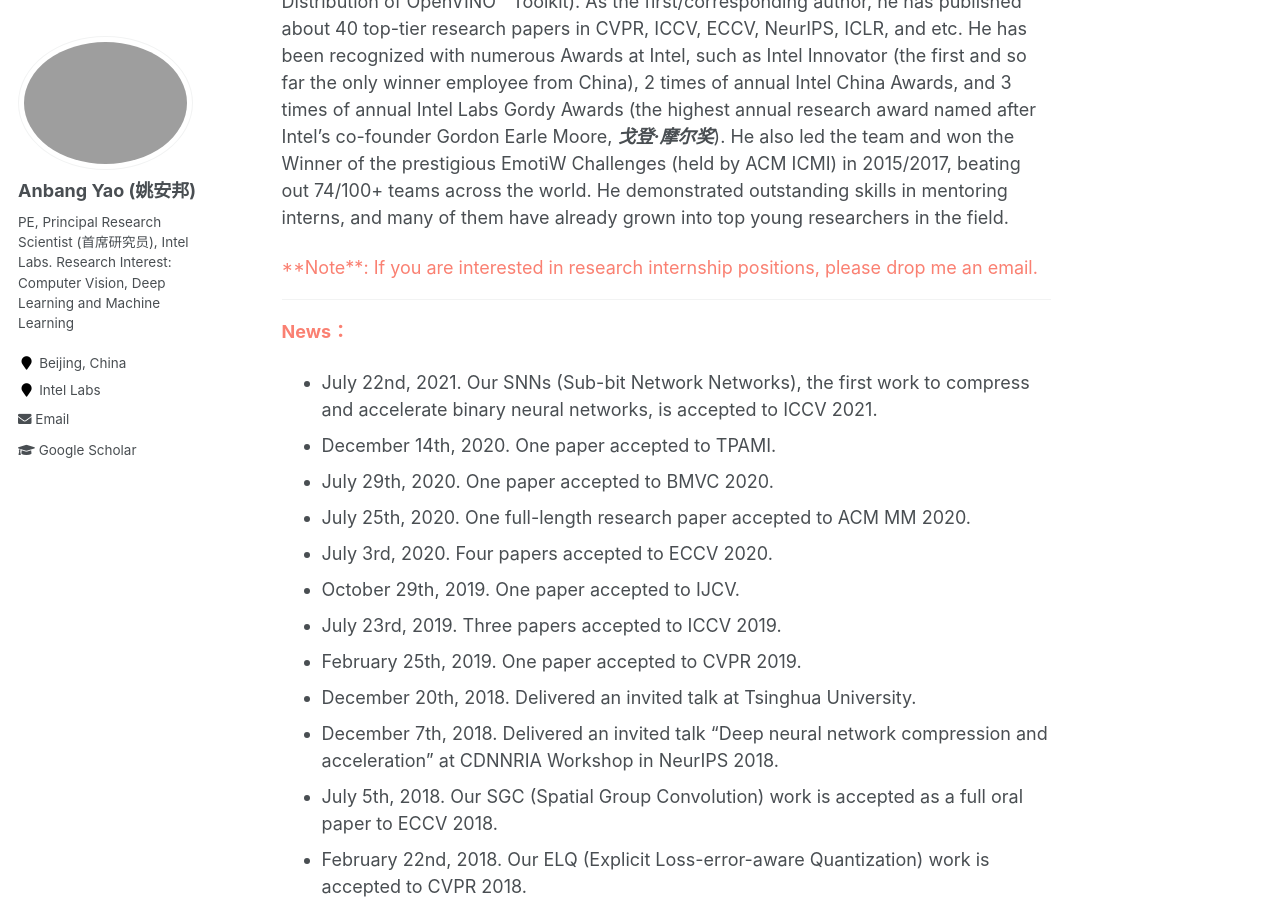
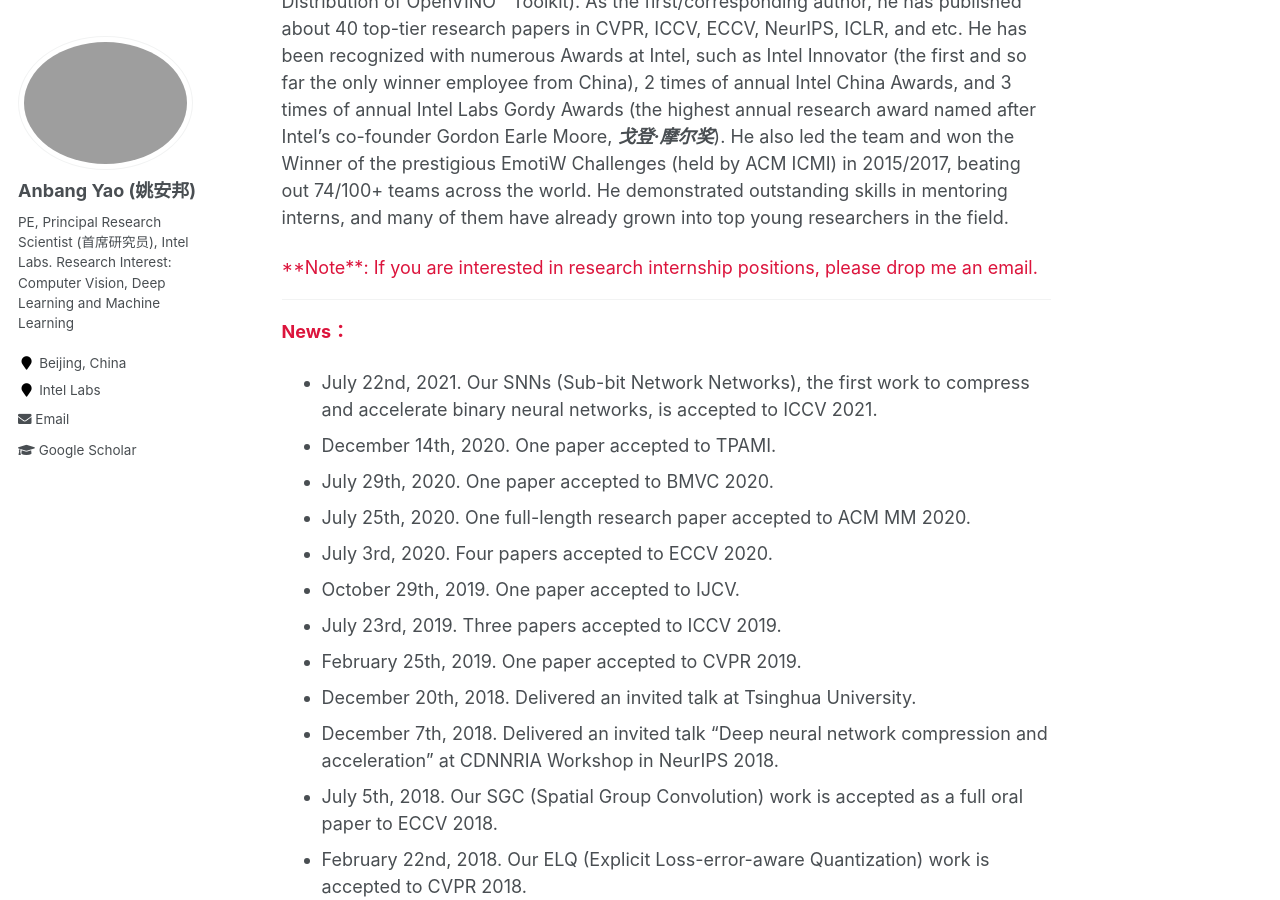
Before and after one commit to YaoAnbang/YaoAnbang.github.io, a Jekyll site: the page built from _pages/about.md, in a window 1280 px wide and 900 px high, scrolled down 309 px. Built offline with Jekyll 4.4.1, drawn with Linux system fonts in a browser that asks for light colours.

Commit message:
Update about.md

```diff
--- a/_pages/about.md
+++ b/_pages/about.md
@@ -13,9 +13,9 @@
 
 Anbang Yao got his Ph.D. degree from Tsinghua University in 2010. He is currently a PE (Principal Engineer), Principal Research Scientist at Intel Labs China where he leads the research efforts on developing omni-scale high-performance intelligent vision systems. He has over 80 PCT/US/EP patent applications got granted/filed, which are widely used in Intel AI related HW designs (such as Intel® Movidius™ Neural Compute Sticks and Intel® Arria® 10 SoC FPGAs) and SW applications (such as Intel® RealSense™ SDK and Intel® Distribution of OpenVINO™ Toolkit). As the first/corresponding author, he has published about 40 top-tier research papers in CVPR, ICCV, ECCV, NeurIPS, ICLR, and etc. He has been recognized with numerous Awards at Intel, such as Intel Innovator (the first and so far the only winner employee from China), 2 times of annual Intel China Awards, and 3 times of annual Intel Labs Gordy Awards (the highest annual research award named after Intel's co-founder Gordon Earle Moore, ***戈登·摩尔奖***). He also led the team and won the Winner of the prestigious EmotiW Challenges (held by ACM ICMI) in 2015/2017, beating out 74/100+ teams across the world. He demonstrated outstanding skills in mentoring interns, and many of them have already grown into top young researchers in the field.
 
-<font color="Salmon">**Note**: If you are interested in research internship positions, please drop me an email. </font>
+<font color="Crimson">**Note**: If you are interested in research internship positions, please drop me an email. </font>
 ---
-**<font color="Salmon">News：</font>**
+**<font color="Crimson">News：</font>**
 
 + July 22nd, 2021. Our SNNs (Sub-bit Network Networks), the first work to compress and accelerate binary neural networks, is accepted to ICCV 2021.
 + December 14th, 2020. One paper accepted to TPAMI.
@@ -44,7 +44,7 @@
 **2021**
 
 <!-- <blockquote> -->
-+ Sub-bit Neural Networks: Learning to Compress and Accelerate Binary Neural Networks.<br> Yikai Wang\*, Yi Yang, Fuchun Sun and Anbang Yao\#.<br> Accepted to <em>**International Conference on Computer Vision (ICCV)**</em>, 2021.<br> [<font color="DeepSkyBlue">[Paper]</font>](https://yaoanbang.github.io/). [<font color="DeepSkyBlue">[Code is coming soon]</font>](https://yaoanbang.github.io/).<br>
++ Sub-bit Neural Networks: Learning to Compress and Accelerate Binary Neural Networks.<br> Yikai Wang\*, Yi Yang, Fuchun Sun and Anbang Yao\#.<br> Accepted to <em>**International Conference on Computer Vision (ICCV)**</em>, 2021.<br> [<font color="DodgerBlue">[Paper]</font>](https://yaoanbang.github.io/). [<font color="DodgerBlue">[Code is coming soon]</font>](https://yaoanbang.github.io/).<br>
 <!--</blockquote> -->
 
 <!-- <blockquote> -->
```
